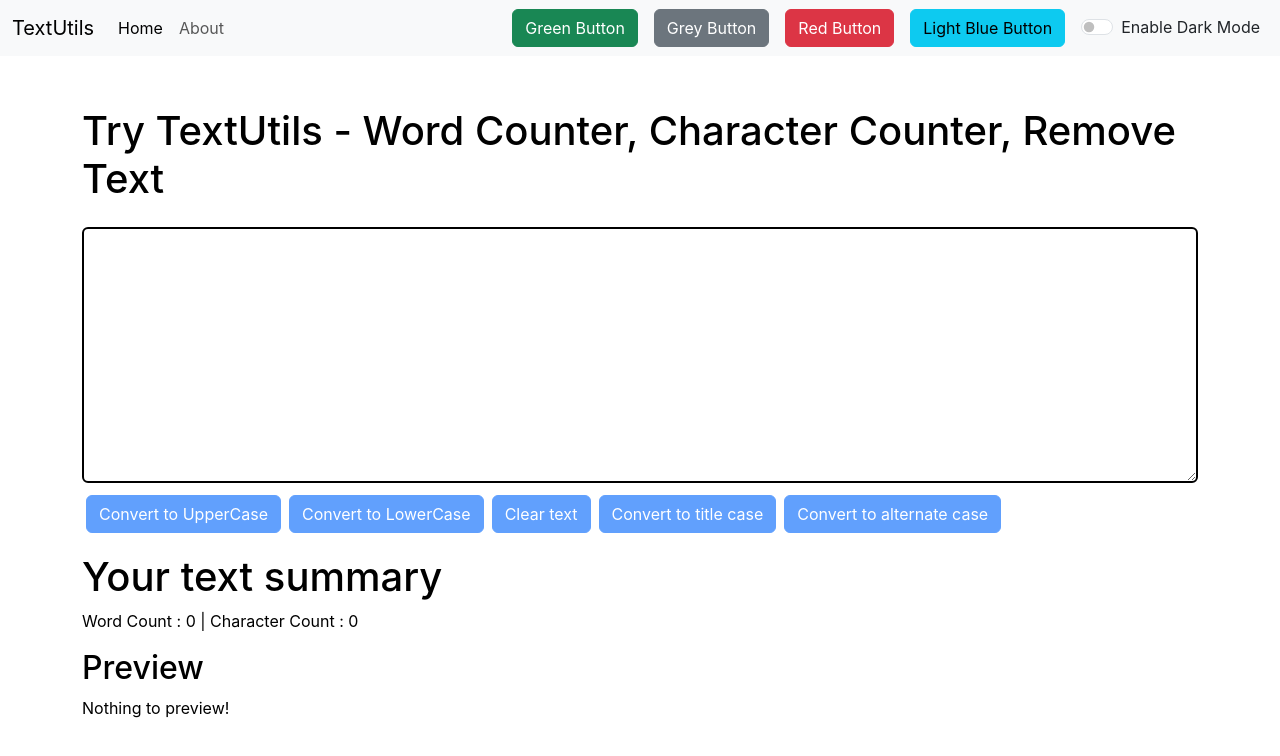
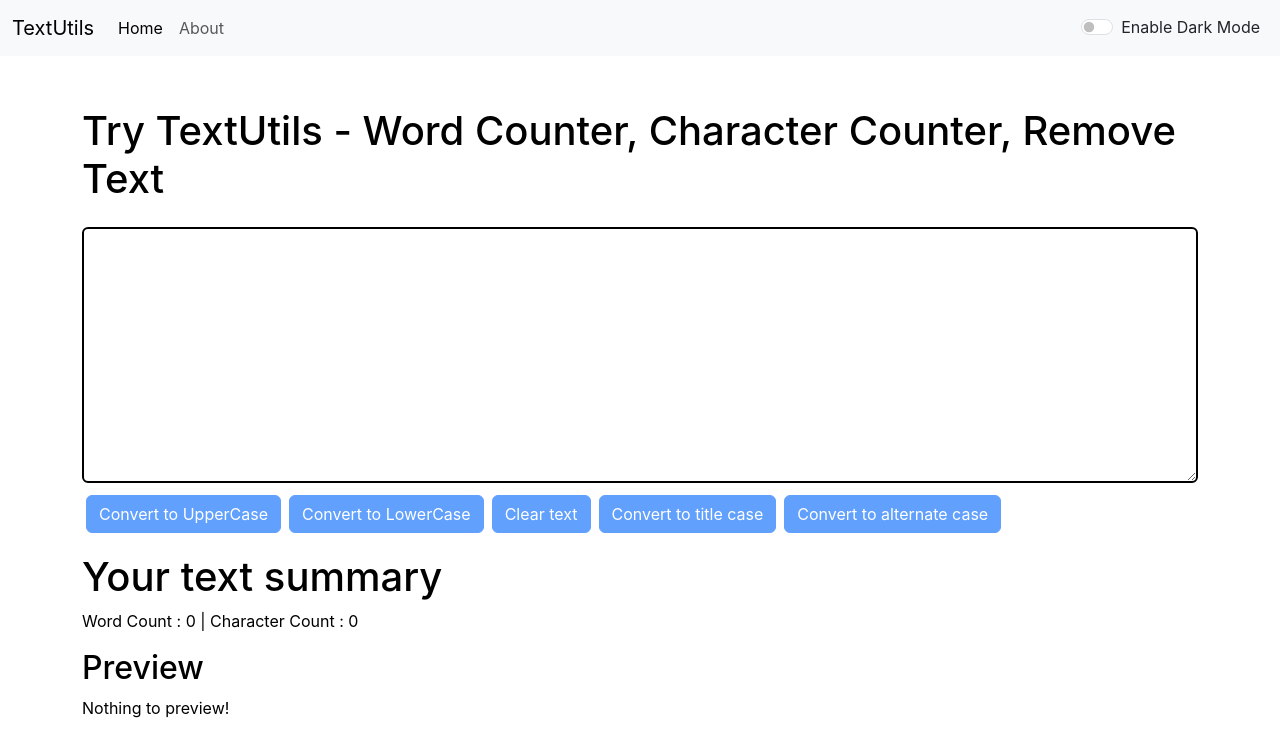
Before and after one commit to jainam-04/TextUtils, a React (Create React App) app: page / in a window 1280 px wide. Shown: the top 756 px of the page. Built offline with nearby package versions, Linux system fonts and the light colour scheme.

Commit message:
Removed unnecessary buttons

```diff
--- a/src/App.js
+++ b/src/App.js
@@ -32,18 +32,6 @@ function App() {
       showAlert("Light mode has been enabled", "success");
     }
   };
-  const toggleGreenButton = () => {
-    document.body.style.backgroundColor = "green";
-  };
-  const toggleGreyButton = () => {
-    document.body.style.backgroundColor = "grey";
-  };
-  const toggleRedButton = () => {
-    document.body.style.backgroundColor = "red";
-  };
-  const toggleLightBlueButton = () => {
-    document.body.style.backgroundColor = "#0dcaf0";
-  };
   return (
     <>
       <div>
@@ -54,10 +42,6 @@ function App() {
           toggleMode={toggleMode}
           aboutText="About"
           text={text}
-          toggleGreenButton={toggleGreenButton}
-          toggleGreyButton={toggleGreyButton}
-          toggleRedButton={toggleRedButton}
-          toggleLightBlueButton={toggleLightBlueButton}
         />
       <Alert alert={alert} />
           <Routes>
--- a/src/Components/Navbar.js
+++ b/src/Components/Navbar.js
@@ -18,10 +18,6 @@ export default function Navbar(props) {
                             <Link className="nav-link" to="/about">{props.aboutText}</Link>
                         </li>
                     </ul>
-                    <button onClick={props.toggleGreenButton} className="btn btn-success mx-2">Green Button</button>
-                    <button onClick={props.toggleGreyButton} className="btn btn-secondary mx-2">Grey Button</button>
-                    <button onClick={props.toggleRedButton} className="btn btn-danger mx-2">Red Button</button>
-                    <button onClick={props.toggleLightBlueButton} className="btn btn-info mx-2">Light Blue Button</button>
                     <div className={`mx-2 form-check form-switch text-${props.mode === "light" ? "dark" : "light"}`}>
                         <input className="form-check-input" onClick={props.toggleMode} type="checkbox" role="switch" id="flexSwitchCheckDefault" />
                         <label className="form-check-label" htmlFor="flexSwitchCheckDefault">Enable {props.text} Mode</label>
```
